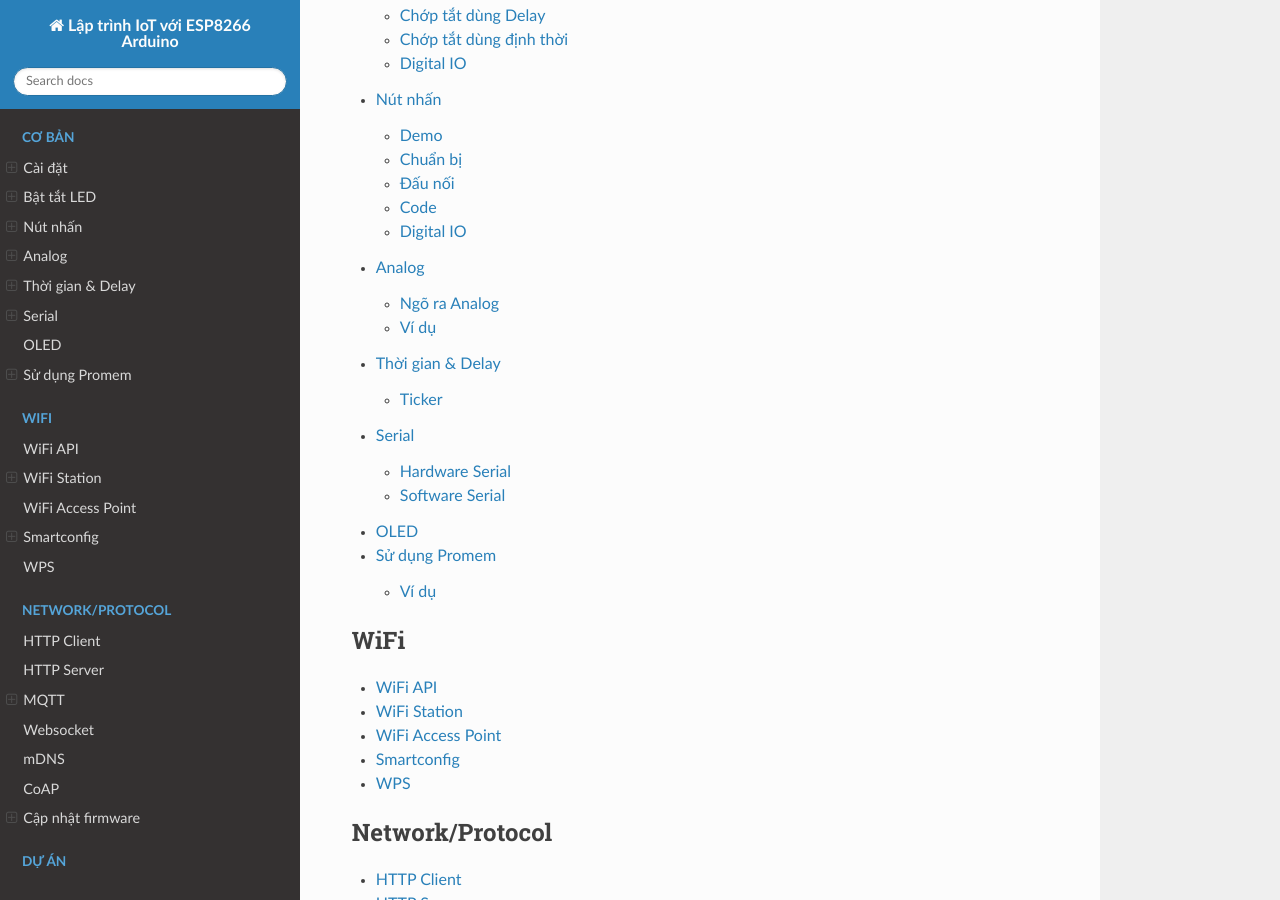
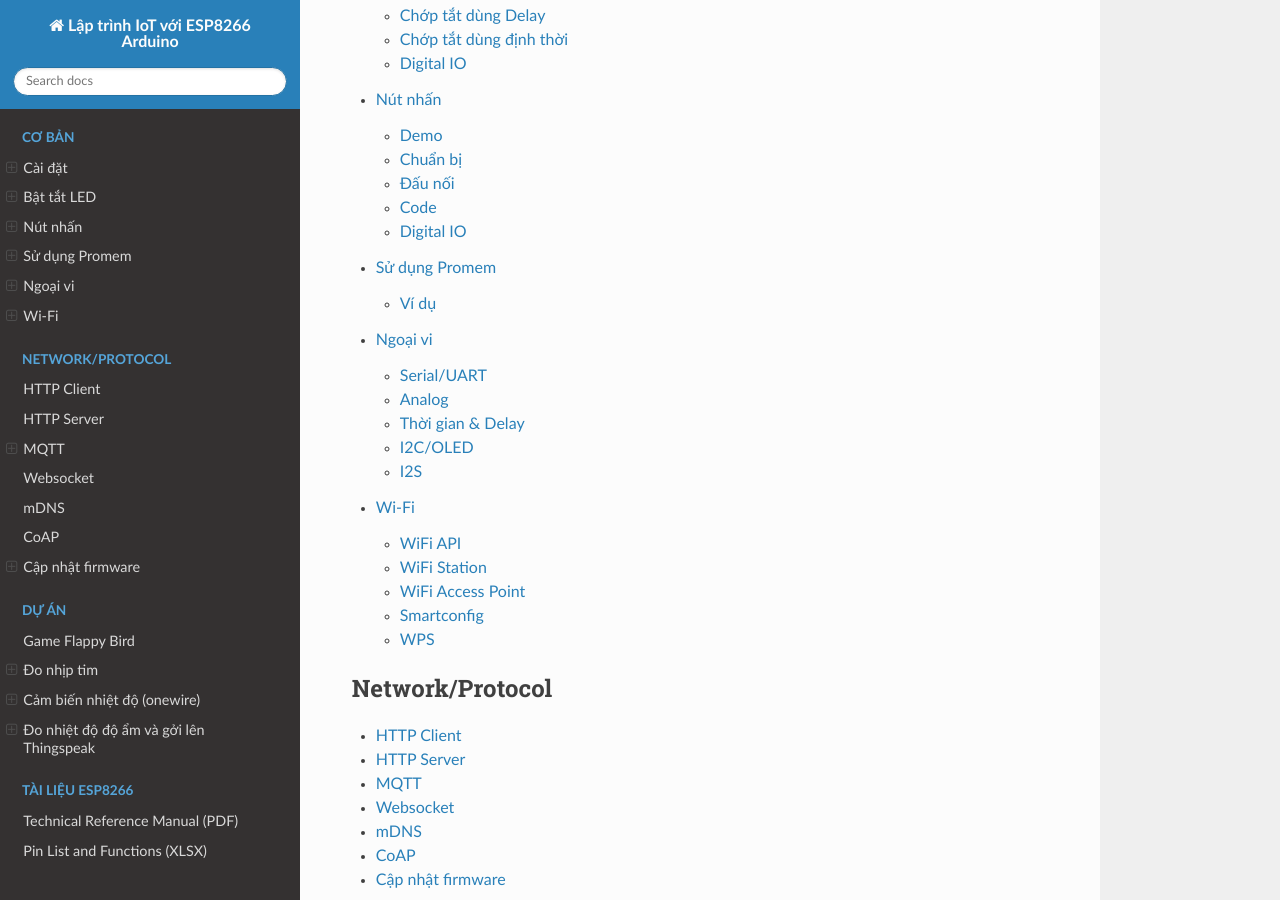
Before and after one commit to esp8266vn/arduino.esp8266.vn, a Sphinx documentation site: the page built from docs/index.rst, in a window 1280 px wide and 900 px high, scrolled down 1096 px. Built offline with Sphinx 7.4.7 and the Read the Docs theme 2.0.0, drawn with Linux system fonts in a browser that asks for light colours.

Commit message:
separated docs categories

```diff
--- a/docs/basic/oled.rst
+++ /dev/null
@@ -1,2 +0,0 @@
-OLED
-----
--- a/docs/index.rst
+++ b/docs/index.rst
@@ -19,21 +19,9 @@ Dự án hỗ trợ và phát triển bởi `IoT Maker Việt Nam <https://iotma
    Cài đặt <basic/index>
    Bật tắt LED <basic/led>
    Nút nhấn <basic/button>
-   Analog <basic/analog>
-   Thời gian & Delay <basic/timming>
-   Serial <basic/serial>
-   OLED <basic/oled>
    Sử dụng Promem <basic/promem>
-
-.. toctree::
-   :caption: WiFi
-   :maxdepth: 1
-
-   WiFi API <wifi/wifi-api>
-   WiFi Station <wifi/station>
-   WiFi Access Point <wifi/access-point>
-   Smartconfig <wifi/smartconfig>
-   WPS <wifi/wps>
+   Ngoại vi <peripherals/index>
+   Wi-Fi <wifi/index>
 
 .. toctree::
    :caption: Network/Protocol
--- a/docs/network/mqtt.rst
+++ b/docs/network/mqtt.rst
@@ -22,7 +22,7 @@ Trong một hệ thống sử dụng giao thức MQTT, nhiều node trạm (gọ
 
 QoS
 ~~~
-Ở đây có 3 tuỳ chọn **QoS (Qualities of service) ** khi "publish" và "subscribe":
+Ở đây có 3 tuỳ chọn **QoS (Qualities of service)** khi "publish" và "subscribe":
 
 - **QoS0** Broker/client sẽ gởi dữ liệu đúng 1 lần, quá trình gởi được xác nhận bởi chỉ giao thức TCP/IP, giống kiểu đem con bỏ chợ.
 - **QoS1** Broker/client sẽ gởi dữ liệu với ít nhất 1 lần xác nhận từ đầu kia, nghĩa là có thể có nhiều hơn 1 lần xác nhận đã nhận được dữ liệu.
@@ -73,7 +73,9 @@ Nội dung
 * Điều khiển bật tắt đèn LED quan Internet sử dụng giao thức **MQTT**
 * ESP8266 sẽ kết nối đến ``test.mosquitto.org:1883`` và **subscribe** channel ``/iotmakervn/qos0``
 * Điện thoại sẽ kết nối đến ``test.mosquitto.org:1883`` và **publish** dữ liệu và channel ``/iotmakervn/qos0``. Nếu dữ liệu là ``0`` thì ESP8266 sẽ tắt LED, nếu là ``1`` thì sẽ bật đèn LED
+
 Chương trình
 ~~~~~~~~~~~~
+
 Demo
 ~~~~
--- /dev/null
+++ b/docs/peripherals/i2c.rst
@@ -0,0 +1,2 @@
+I2C
+---
--- /dev/null
+++ b/docs/peripherals/i2s.rst
@@ -0,0 +1,2 @@
+I2S
+---
--- /dev/null
+++ b/docs/peripherals/index.rst
@@ -0,0 +1,11 @@
+Ngoại vi
+********
+
+.. toctree::
+   :maxdepth: 1
+
+    Serial/UART <serial>
+    Analog <analog>
+    Thời gian & Delay <timming>
+    I2C/OLED <i2c>
+    I2S <i2s>
--- a/docs/basic/serial.rst
+++ b/docs/peripherals/serial.rst
@@ -1,4 +1,3 @@
-
 Serial
 ------
 Hardware Serial
--- a/docs/wifi/station.rst
+++ b/docs/wifi/station.rst
@@ -162,7 +162,7 @@ isConnected
 ^^^^^^^^^^^
 Trả về ``true`` nếu Station kết nối với một điểm truy cập hoặc ``false`` nếu không.
 
-``WiFi.isConnected() ``
+``WiFi.isConnected()``
 
 
 setAutoConnect
```
Also changed, not shown: other parts of docs/network/mqtt.rst (+1 -1 lines), docs/wifi/index.rst (added, +11 -0 lines), docs/_static/mqttorg-glow.png (added), docs/peripherals/analog.rst (renamed from docs/basic/analog.rst), docs/peripherals/timming.rst (renamed from docs/basic/timming.rst).
